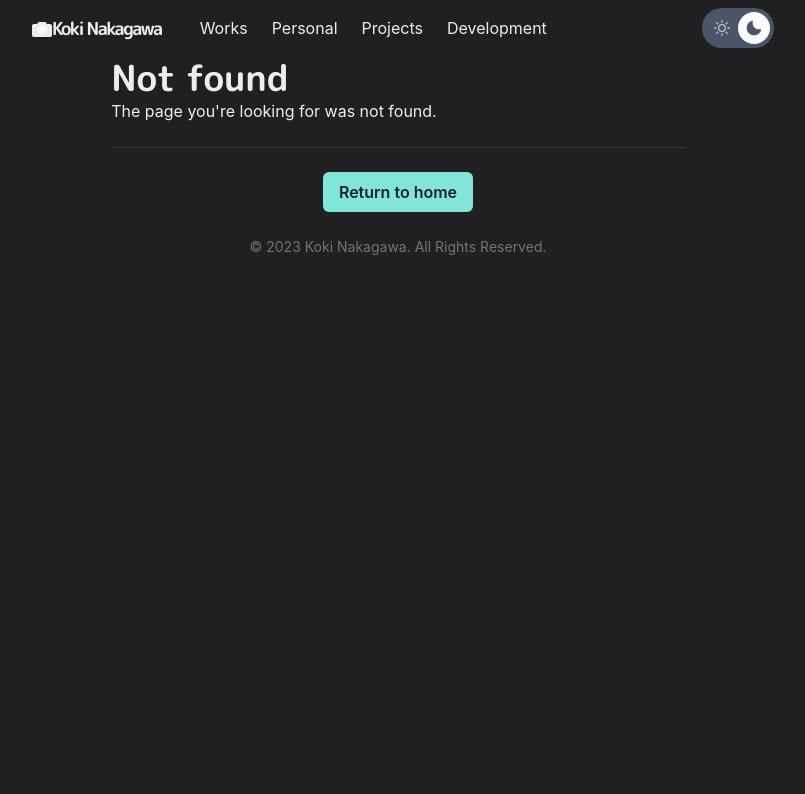
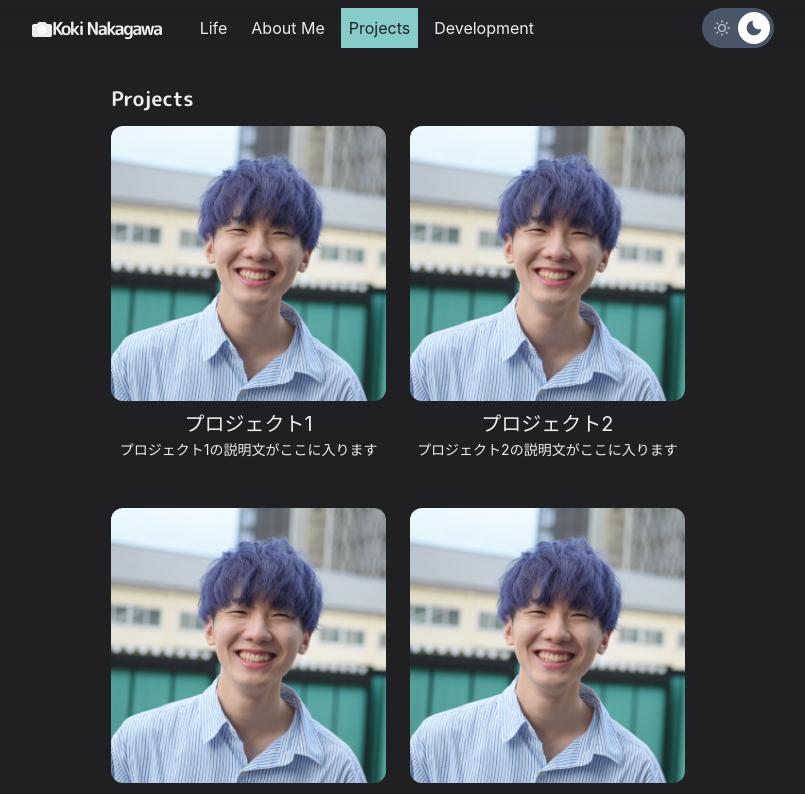
Before and after one commit to craftzdog/craftzdog-homepage, a Next.js app: page /Projects in a window 1280 px wide. Before the commit this address had no page. Shown: the top 794 px of the page, without its empty margins (242-1047 px from the left). Built offline with nearby package versions, Linux system fonts and the light colour scheme.

Commit message:
fix: navbar

```diff
--- a/src/components/grid-item.js
+++ b/src/components/grid-item.js
@@ -22,7 +22,7 @@ export const GridItem = ({ children, href, title, thumbnail }) => (
 
 export const WorkGridItem = ({
   children,
-  category = 'works',
+  category = 'projects',
   id,
   title,
   thumbnail
--- a/src/components/navbar.js
+++ b/src/components/navbar.js
@@ -19,10 +19,10 @@ import ThemeToggleButton from './theme-toggle-button'
 
 // メニュー項目の定義
 const menuItems = [
-  { href: '/works', label: 'Works' },
-  { href: '/personal', label: 'Personal' },
-  { href: '/posts', label: 'Projects' },
-  { href: 'https://uses.craftz.dog/', label: 'Development' }
+  { href: '/Life', label: 'Life' },
+  { href: '/AboutMe', label: 'About Me' },
+  { href: '/Projects', label: 'Projects' },
+  { href: '/Development', label: 'Development' }
 ]
 
 const LinkItem = ({ href, path, target, children, ...props }) => {
--- a/src/pages/works.js
+++ b/src/pages/Projects.js
@@ -3,11 +3,11 @@ import { WorkGridItem } from '../components/grid-item'
 import Layout from '../components/layouts/article'
 import Section from '../components/section'
 
-const Works = () => (
-  <Layout title="Works">
+const Projects = () => (
+  <Layout title="Projects">
     <Container>
       <Heading as="h3" fontSize={20} mb={4}>
-        Works
+        Projects
       </Heading>
 
       <SimpleGrid columns={[1, 1, 2]} gap={6}>
@@ -82,5 +82,5 @@ const Works = () => (
   </Layout>
 )
 
-export default Works
+export default Projects
 export { getServerSideProps } from '../components/chakra'
--- a/src/pages/index.js
+++ b/src/pages/index.js
@@ -90,7 +90,7 @@ const Home = () => {
           <Box align="center" my={4}>
             <Button
               as={NextLink}
-              href="/works"
+              href="/Projects"
               scroll={false}
               rightIcon={<ChevronRightIcon />}
               colorScheme="teal"
```
